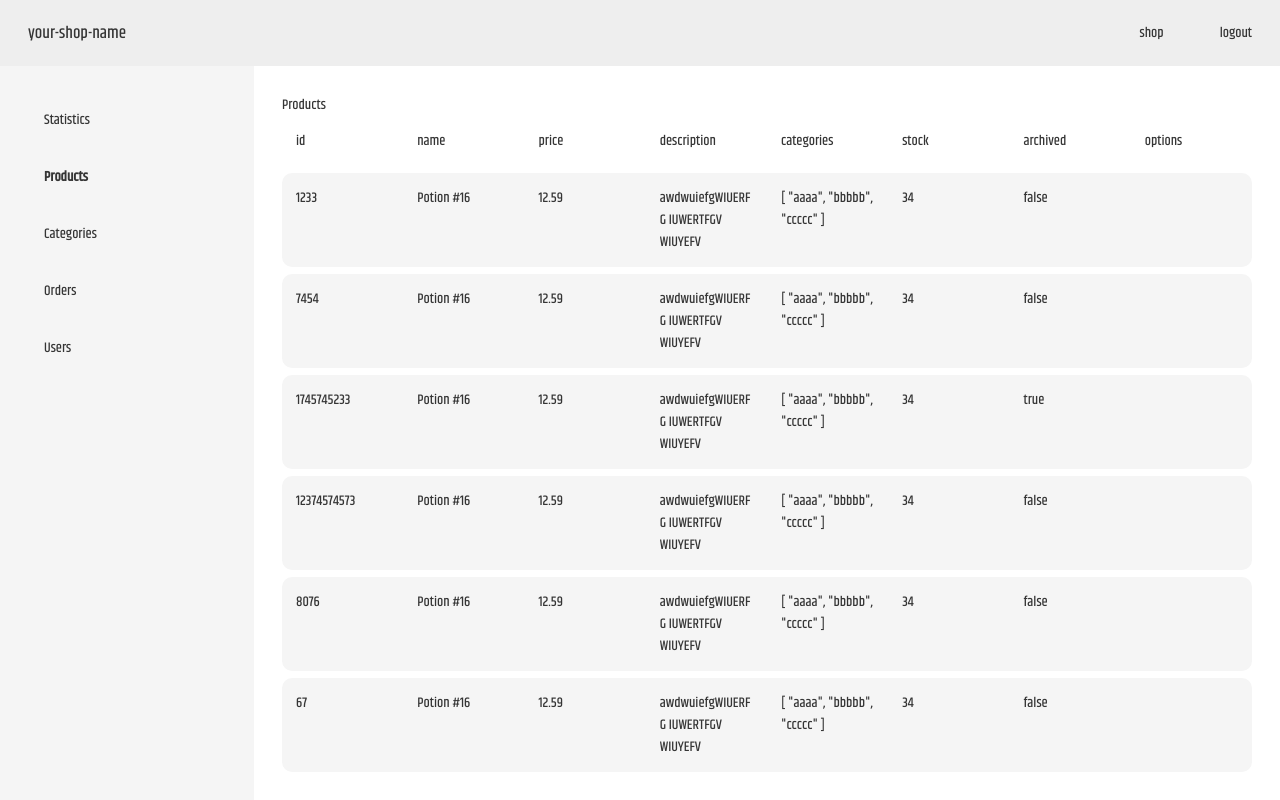
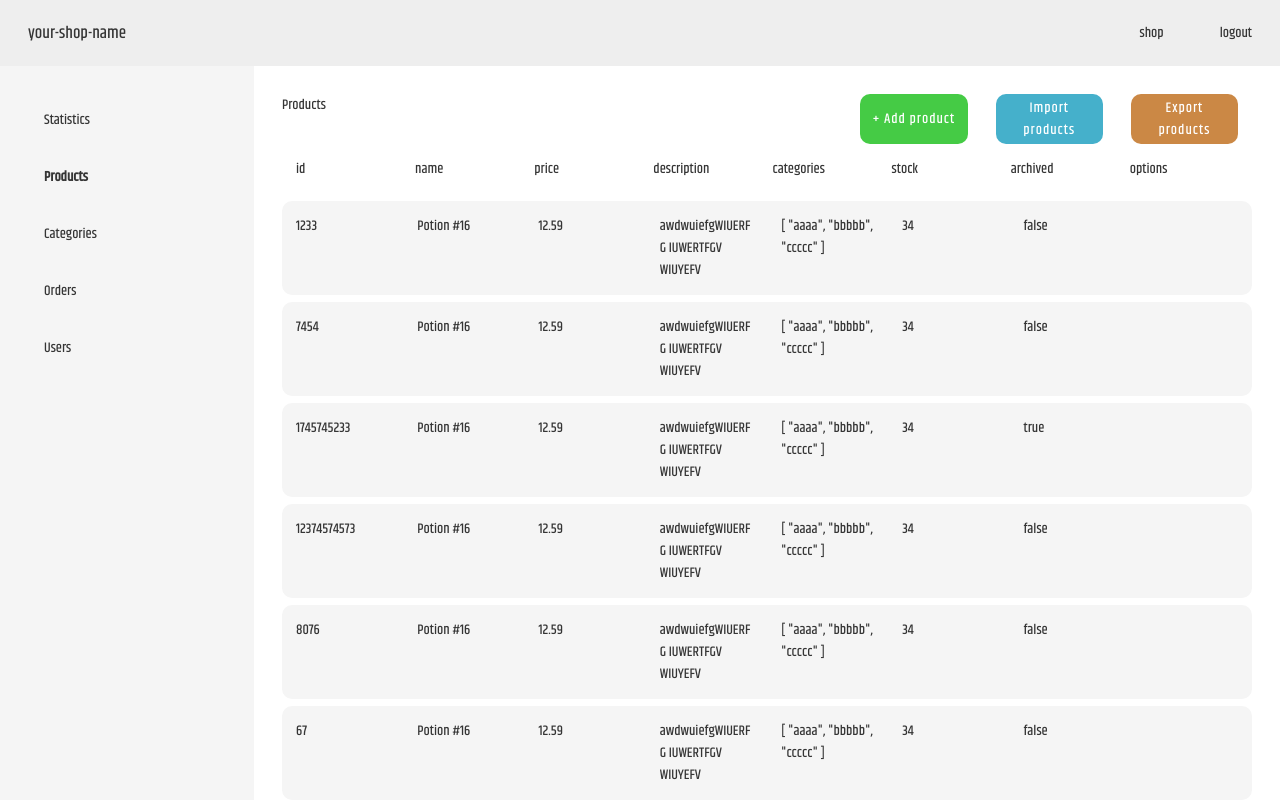
Before and after one commit to yetiasg/nest-devpath-shop, a Vue app in the folder shop-web/: page /admin/dashboard/products in a window 1280 px wide. Built offline with nearby package versions, Linux system fonts and the light colour scheme; sample sign-in values are in the browser's storage.

Commit message:
Create add/import/export product/s button

```diff
--- a/shop-web/src/pages/AdminDashboard/components/CategoriesView/index.vue
+++ b/shop-web/src/pages/AdminDashboard/components/CategoriesView/index.vue
@@ -2,7 +2,9 @@
   <div class="names">
     <p v-for="name in names" :key="name">{{name}}</p>
   </div>
-  <the-category v-for="category in categories" :key="category.id" :category="category"></the-category>
+  <div class="list-view">
+    <the-category  he-category v-for="category in categories" :key="category.id" :category="category"></the-category>
+  </div>
 </template>
 
 <script>
@@ -35,25 +37,17 @@ export default {
     justify-content: flex-start;
     align-items: flex-start;
     border-radius: 10px;
+    width: calc(100% - 17px);
   }
 
   .names > p{
-    width: calc(100%/8);
+    width: calc(100%/4);
     padding: 1rem;
   }
 
-    .details{
-    display: flex;
-    justify-content: flex-start;
-    align-items: flex-start;
-    background-color: #F5F5F5;
-    border-radius: 10px;
-    margin: 0.5rem 0;
+  .list-view{
+    height: calc(100% - 4.72rem);
+    overflow-y: scroll;
   }
 
-  .details > p{
-    width: calc(100%/8);
-    padding: 1rem;
-    word-wrap: break-word;
-  }
 </style>
--- a/shop-web/src/pages/AdminDashboard/components/OrdersView/index.vue
+++ b/shop-web/src/pages/AdminDashboard/components/OrdersView/index.vue
@@ -2,7 +2,9 @@
   <div class="names">
     <p v-for="name in names" :key="name">{{name}}</p>
   </div>
-  <the-order v-for="order in orders" :key="order.id" :order="order"></the-order>
+  <div class="list-view">
+    <the-order v-for="order in orders" :key="order.id" :order="order"></the-order>
+  </div>
 </template>
 
 <script>
@@ -35,25 +37,16 @@ export default {
     justify-content: flex-start;
     align-items: flex-start;
     border-radius: 10px;
+    width: calc(100% - 17px);
   }
 
   .names > p{
-    width: calc(100%/8);
+    width: calc(100%/6);
     padding: 1rem;
   }
 
-    .details{
-    display: flex;
-    justify-content: flex-start;
-    align-items: flex-start;
-    background-color: #F5F5F5;
-    border-radius: 10px;
-    margin: 0.5rem 0;
-  }
-
-  .details > p{
-    width: calc(100%/8);
-    padding: 1rem;
-    word-wrap: break-word;
+  .list-view{
+    height: calc(100% - 4.72rem);
+    overflow-y: scroll;
   }
 </style>
--- a/shop-web/src/pages/AdminDashboard/components/ProductsView/index.vue
+++ b/shop-web/src/pages/AdminDashboard/components/ProductsView/index.vue
@@ -2,7 +2,9 @@
   <div class="names">
     <p v-for="name in names" :key="name">{{name}}</p>
   </div>
-  <the-product v-for="product in products" :key="product.id" :product="{id: product.id,name: product.name, price: product.price, description: product.description, categories: product.categories, stock: product.stock, archived: product.archived}"></the-product>
+  <div class="list-view">
+    <the-product v-for="product in products" :key="product.id" :product="{id: product.id,name: product.name, price: product.price, description: product.description, categories: product.categories, stock: product.stock, archived: product.archived}"></the-product>
+  </div>
 </template>
 
 <script>
@@ -28,25 +30,17 @@ export default {
     justify-content: flex-start;
     align-items: flex-start;
     border-radius: 10px;
+    width: calc(100% - 17px);
   }
 
   .names > p{
-    width: calc(100%/8);
+    width: calc(100% / 8);
     padding: 1rem;
   }
 
-    .details{
-    display: flex;
-    justify-content: flex-start;
-    align-items: flex-start;
-    background-color: #F5F5F5;
-    border-radius: 10px;
-    margin: 0.5rem 0;
+  .list-view{
+    height: calc(100% - 4.72rem);
+    overflow-y: scroll;
   }
 
-  .details > p{
-    width: calc(100%/8);
-    padding: 1rem;
-    word-wrap: break-word;
-  }
 </style>
--- a/shop-web/src/pages/AdminDashboard/components/TheCategory/index.vue
+++ b/shop-web/src/pages/AdminDashboard/components/TheCategory/index.vue
@@ -25,7 +25,7 @@ export default {
   }
 
   .details > p{
-    width: calc(100%/8);
+    width: calc(100%/4);
     padding: 1rem;
     word-wrap: break-word;
   }
--- a/shop-web/src/pages/AdminDashboard/components/TheOrder/index.vue
+++ b/shop-web/src/pages/AdminDashboard/components/TheOrder/index.vue
@@ -25,7 +25,7 @@ export default {
   }
 
   .details > p{
-    width: calc(100%/8);
+    width: calc(100%/6);
     padding: 1rem;
     word-wrap: break-word;
   }
--- a/shop-web/src/pages/AdminDashboard/components/TheUser/index.vue
+++ b/shop-web/src/pages/AdminDashboard/components/TheUser/index.vue
@@ -25,7 +25,7 @@ export default {
   }
 
   .details > p{
-    width: calc(100%/8);
+    width: calc(100%/5);
     padding: 1rem;
     word-wrap: break-word;
   }
--- a/shop-web/src/pages/AdminDashboard/components/UsersView/index.vue
+++ b/shop-web/src/pages/AdminDashboard/components/UsersView/index.vue
@@ -2,7 +2,9 @@
   <div class="names">
     <p v-for="name in names" :key="name">{{name}}</p>
   </div>
-  <the-user v-for="user in users" :key="user.id" :user="user"></the-user>
+  <div class="list-view">
+    <the-user v-for="user in users" :key="user.id" :user="user"></the-user>
+  </div>
 </template>
 
 <script>
@@ -35,25 +37,16 @@ export default {
     justify-content: flex-start;
     align-items: flex-start;
     border-radius: 10px;
+    width: calc(100% - 17px);
   }
 
   .names > p{
-    width: calc(100%/8);
+    width: calc(100%/5);
     padding: 1rem;
   }
 
-    .details{
-    display: flex;
-    justify-content: flex-start;
-    align-items: flex-start;
-    background-color: #F5F5F5;
-    border-radius: 10px;
-    margin: 0.5rem 0;
-  }
-
-  .details > p{
-    width: calc(100%/8);
-    padding: 1rem;
-    word-wrap: break-word;
+  .list-view{
+    height: calc(100% - 4.72rem);
+    overflow-y: scroll;
   }
 </style>
--- a/shop-web/src/pages/AdminDashboard/views/TheProducts/index.vue
+++ b/shop-web/src/pages/AdminDashboard/views/TheProducts/index.vue
@@ -1,17 +1,26 @@
 <template>
     <section>
-        {{viewName}}
-        <products-view class="products-view"></products-view>
+        <div class="options">
+            <p>{{viewName}}</p>
+            <div class="creation-options">
+                <base-button mode="filledBtn" class="add-product-btn">+ Add product</base-button>
+                <base-button mode="filledBtn" class="import-products-btn">Import products</base-button>
+                <base-button mode="filledBtn" class="export-products-btn">Export products</base-button>
+            </div>
+        </div>
+        <products-view></products-view>
     </section>
 </template>
 
 <script>
+import BaseButton from '../../../../components/baseComponents/BaseButton.vue'
 
 import ProductsView from '../../components/ProductsView'
 
 export default {
     components:{
-        ProductsView
+        ProductsView,
+        BaseButton
     },
     data(){
       return {
@@ -28,6 +37,56 @@ export default {
     section{
         height: 100%;
         width: 100%;
-        overflow-y: scroll;
+    }
+
+    .options{
+        display: flex;
+        justify-content: space-between;
+    }
+
+    .creation-options{
+        display: flex;
+    }
+
+    .filledBtn{
+        margin: 0 1rem;
+        padding: 0.2rem 0.5rem;
+        border: 0px;
+        color: white;
+        font-weight: 400;
+        border-radius: 10px;
+    }
+
+    .filledBtn:hover{
+        margin: 0 1rem;
+        padding: 0.2rem 0.5rem;
+        border: 0px;
+    }
+
+    .add-product-btn{
+        background-color: #45CB45;
+    }
+
+    .add-product-btn:hover{
+        background-color: #33ae33;
+    }
+
+    .import-products-btn{
+        background-color: #45B0CB;
+    }
+
+    .import-products-btn:hover{
+
+        background-color: #3193ac;
+    }
+
+    .export-products-btn{
+        background-color: #CB8845;
+
+    }
+
+    .export-products-btn:hover{
+        background-color: #ae7033;
+
     }
 </style>
```
